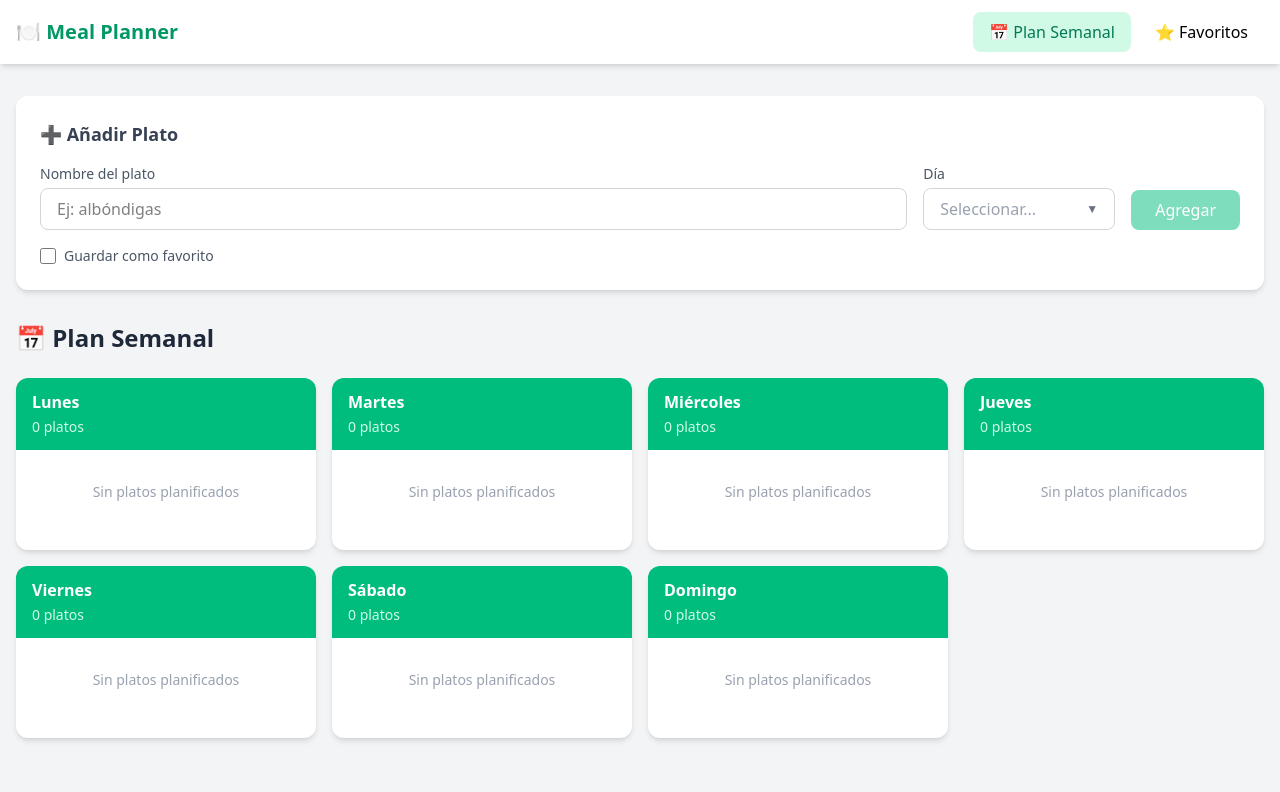
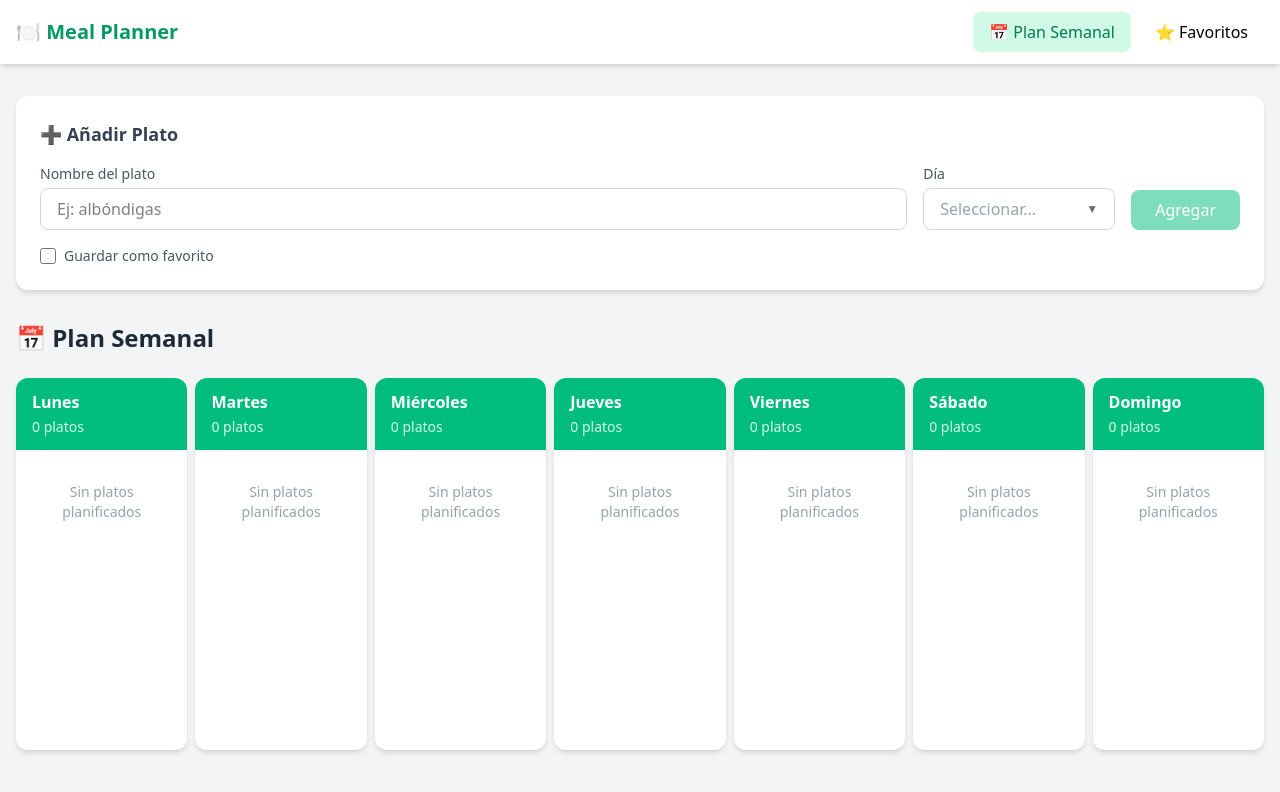
Before and after one commit to gerardathletics/lemoncode-master, a Vue app in the folder 5-3-Vue/meal-planner/: page / in a window 1280 px wide. Shown: the top 792 px of the page. Built offline with nearby package versions, Linux system fonts and the light colour scheme.

Commit message:
Mejorado presentacion de day cards y del weekly plan

```diff
--- a/5-3-Vue/meal-planner/src/components/DayCard.vue
+++ b/5-3-Vue/meal-planner/src/components/DayCard.vue
@@ -28,7 +28,7 @@ const displayDay = computed(() => {
     </div>
 
     <!-- Lista de platos -->
-    <div class="p-4 min-h-[100px]">
+    <div class="p-4 min-h-[300px]">
       <ul v-if="dayMeals.length > 0" class="space-y-2">
         <li
           v-for="meal in dayMeals"
--- a/5-3-Vue/meal-planner/src/views/WeeklyPlanView.vue
+++ b/5-3-Vue/meal-planner/src/views/WeeklyPlanView.vue
@@ -10,8 +10,8 @@ import { DAYS_OF_WEEK } from '@/types'
 
     <h2 class="mb-6 text-2xl font-bold text-gray-800">📅 Plan Semanal</h2>
 
-    <div class="grid grid-cols-1 gap-4 sm:grid-cols-2 lg:grid-cols-3 xl:grid-cols-4">
-      <DayCard v-for="day in DAYS_OF_WEEK" :key="day" :day="day" />
+    <div class="grid grid-cols-1 gap-2 xl:grid-cols-7">
+      <DayCard v-for="day in DAYS_OF_WEEK" :key="day" :day="day" class="h-full" />
     </div>
   </div>
 </template>
```
